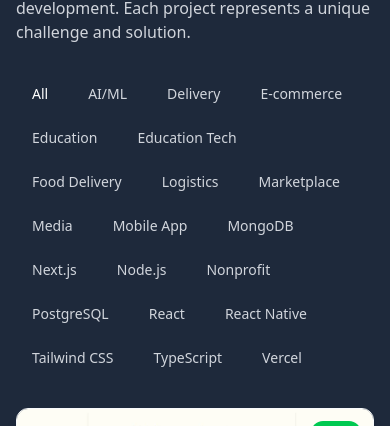
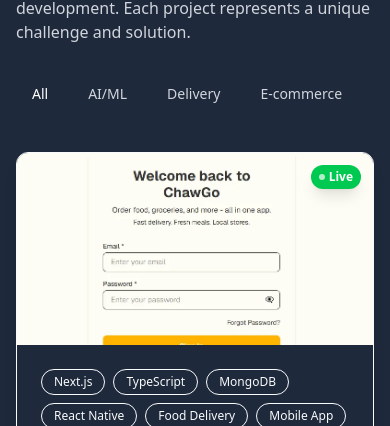
Before and after one commit to fdigit/Portfolio, a Next.js app: page /projects in a window 390 px wide. Shown: the part 124-550 px from the top of the page. Built offline with nearby package versions, Linux system fonts and the light colour scheme; no server answers.

Commit message:
style: improve mobile responsiveness for filter tabs

```diff
--- a/src/components/ProjectsClient.tsx
+++ b/src/components/ProjectsClient.tsx
@@ -62,12 +62,12 @@ export default function ProjectsClient({ projectsData }: { projectsData: Project
 
                 {/* Filter Tabs */}
                 <ScrollReveal direction="up" delay={0.2}>
-                    <div className="flex flex-wrap gap-2 sm:gap-4 mb-8 sm:mb-12">
+                    <div className="flex overflow-x-auto flex-nowrap sm:flex-wrap gap-2 sm:gap-4 mb-8 sm:mb-12 pb-2 [scrollbar-width:none] [-ms-overflow-style:none] [&::-webkit-scrollbar]:hidden mask-edges">
                         {allTags.map((tag) => (
                             <button
                                 key={tag}
                                 onClick={() => setActiveFilter(tag)}
-                                className={`relative px-4 py-2 text-sm sm:text-base font-medium rounded-full transition-colors duration-300 z-10 ${
+                                className={`relative px-4 py-2 text-sm sm:text-base font-medium rounded-full transition-colors duration-300 z-10 shrink-0 whitespace-nowrap ${
                                     activeFilter === tag
                                         ? "text-white"
                                         : "text-gray-dark dark:text-gray-300 hover:text-primary dark:hover:text-primary-light"
```
